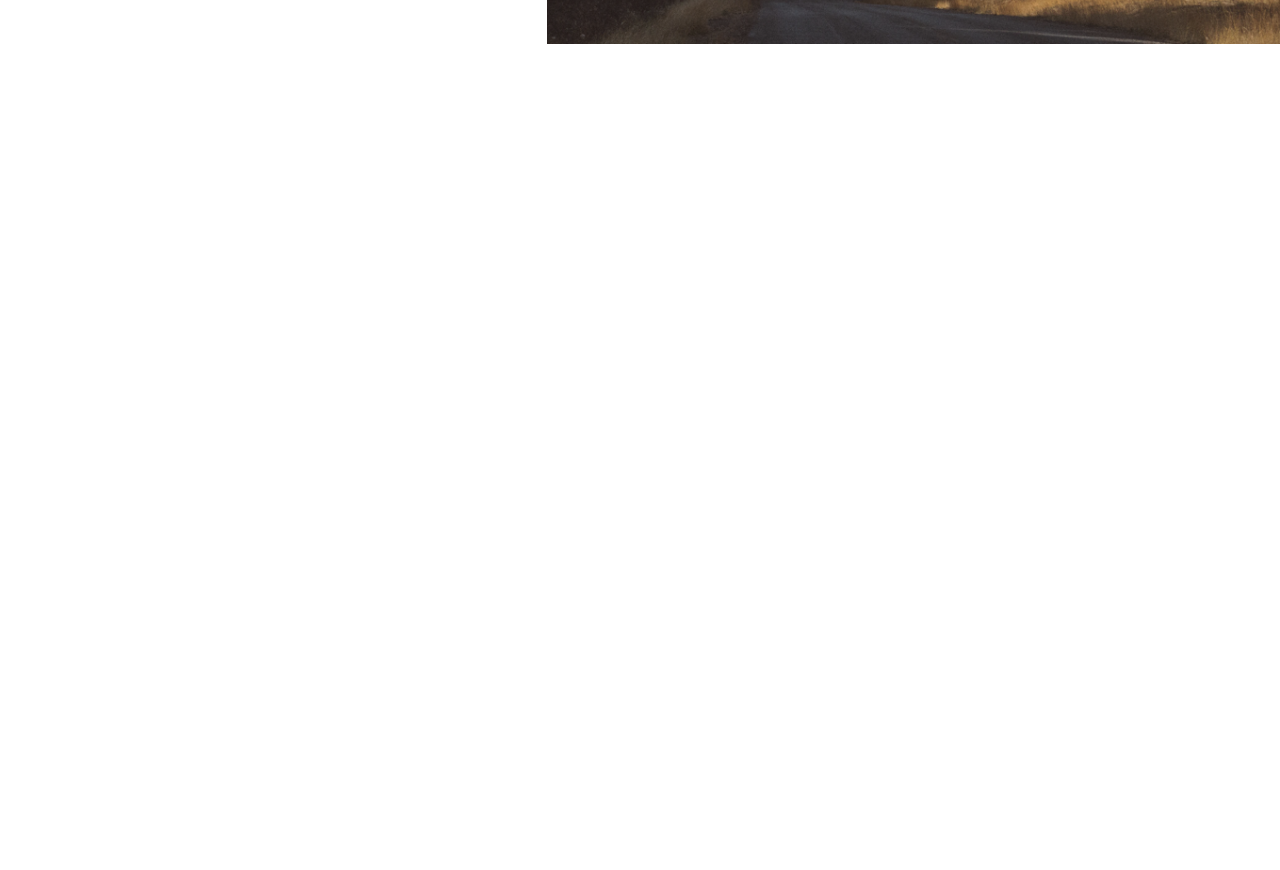
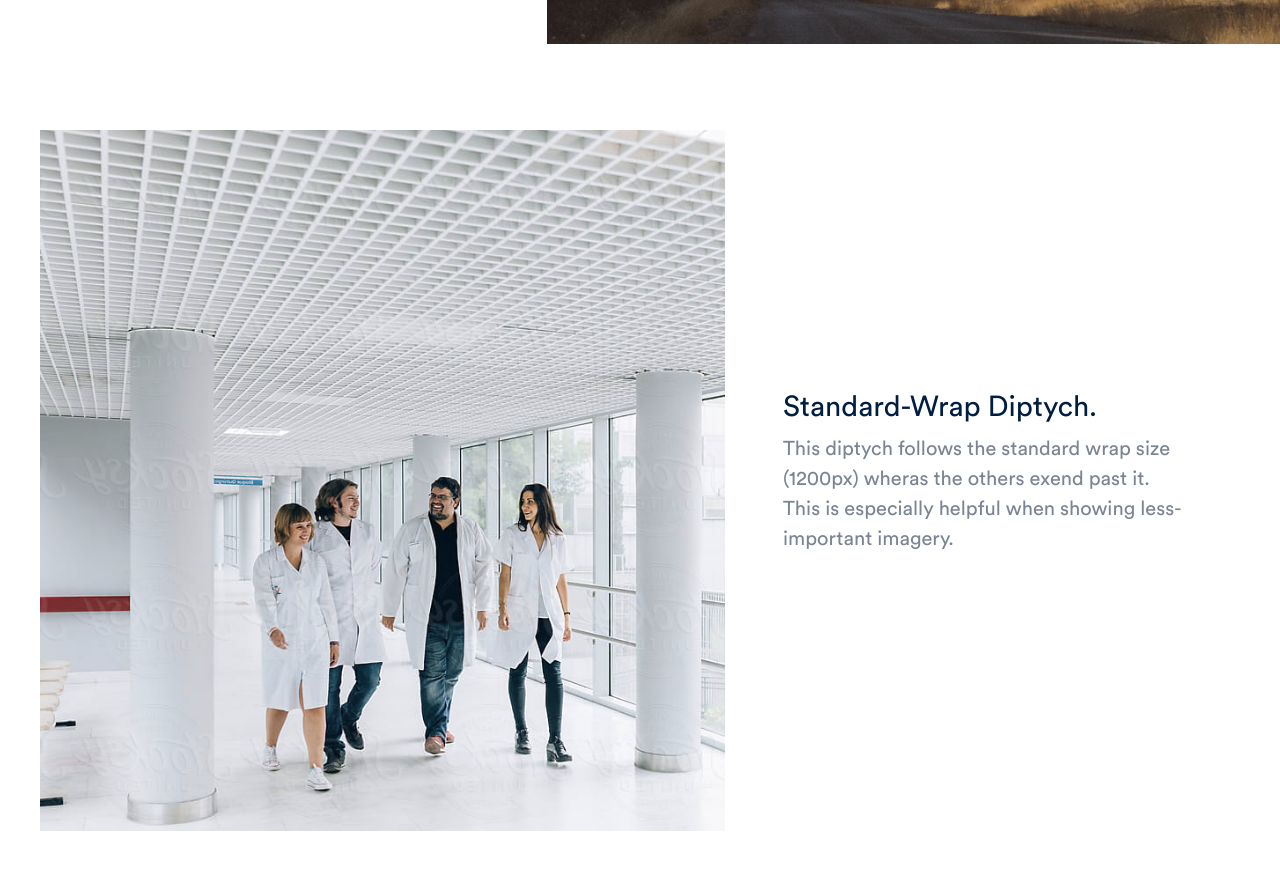
Before and after one commit to thisdesign/psd-reskin-toolkit, a Next.js app: page /example in a window 1280 px wide. Shown: the part 2120-2990 px from the top of the page. Before the commit the page ends 2250 px from the top, so only its background shows below. Built offline with nearby package versions, Linux system fonts and the light colour scheme.

Commit message:
Small-wrap diptych

```diff
--- a/src/components/PageViewExample/ExampleComponent/Diptych/Diptych.Styled.tsx
+++ b/src/components/PageViewExample/ExampleComponent/Diptych/Diptych.Styled.tsx
@@ -37,11 +37,11 @@
   display: block;
 `;
 
-const Wrapper = styled.div`
+const Wrapper = styled.div<{ smallWrap?: boolean }>`
   display: flex;
   flex-direction: column;
 
-  max-width: 1600px;
+  max-width: ${(props) => (props.smallWrap ? "1200px" : "1600px")};
   margin: 0 auto;
 
   @media ${mq.sm} {
--- a/src/components/PageViewExample/ExampleComponent/Diptych/Diptych.tsx
+++ b/src/components/PageViewExample/ExampleComponent/Diptych/Diptych.tsx
@@ -2,10 +2,13 @@
 import { Section } from "components";
 import S from "./Diptych.Styled";
 
-const DiptychWrapper: React.FC<{}> = ({ children }) => {
+const DiptychWrapper: React.FC<{ smallWrap?: boolean }> = ({
+  children,
+  smallWrap,
+}) => {
   return (
     <Section>
-      <S.Wrapper>{children}</S.Wrapper>
+      <S.Wrapper smallWrap={smallWrap}>{children}</S.Wrapper>
     </Section>
   );
 };
--- a/src/components/PageViewExample/PageViewExample.tsx
+++ b/src/components/PageViewExample/PageViewExample.tsx
@@ -44,6 +44,18 @@
           </Diptych.Text>
           <Diptych.Image src="/image-3.png" />
         </Diptych.Wrapper>
+
+        <Diptych.Wrapper smallWrap>
+          <Diptych.Image src="/image-5.png" />
+          <Diptych.Text>
+            <H3>Standard-Wrap Diptych.</H3>
+            <Paragraph>
+              This diptych follows the standard wrap size (1200px) wheras the
+              others exend past it. This is especially helpful when showing
+              less-important imagery.
+            </Paragraph>
+          </Diptych.Text>
+        </Diptych.Wrapper>
       </Section>
     </Layout>
   );
```
